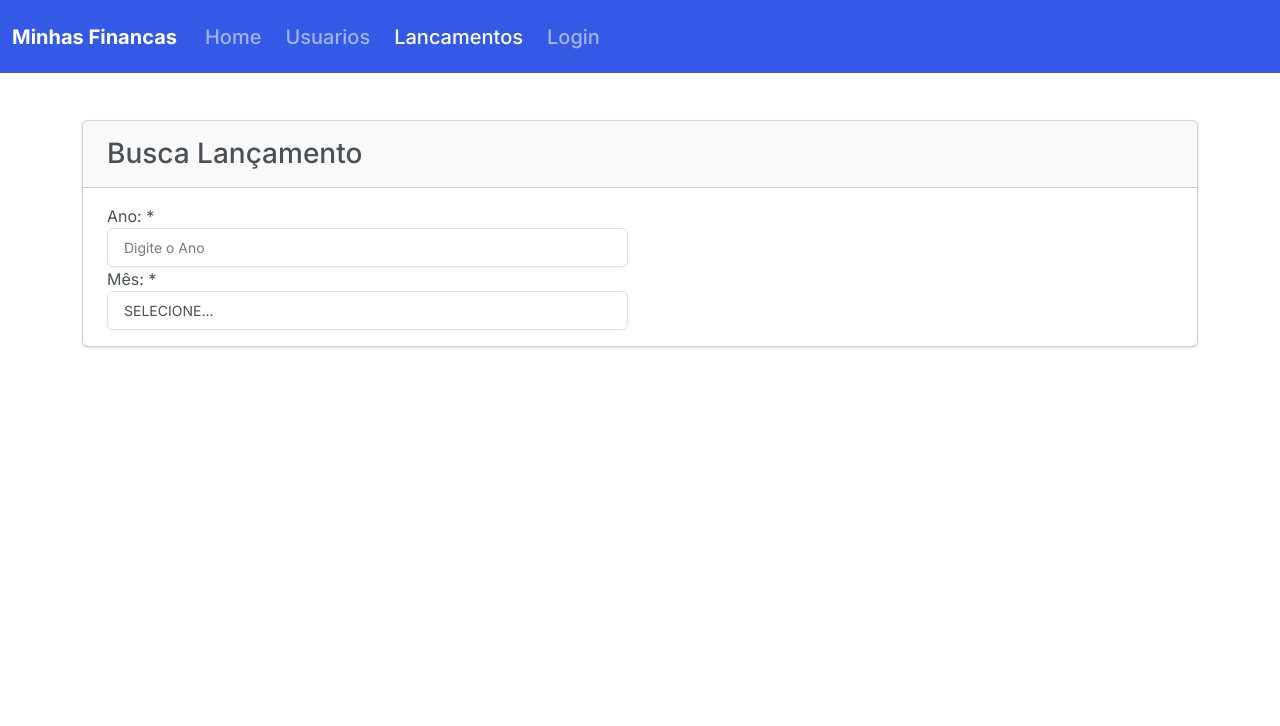
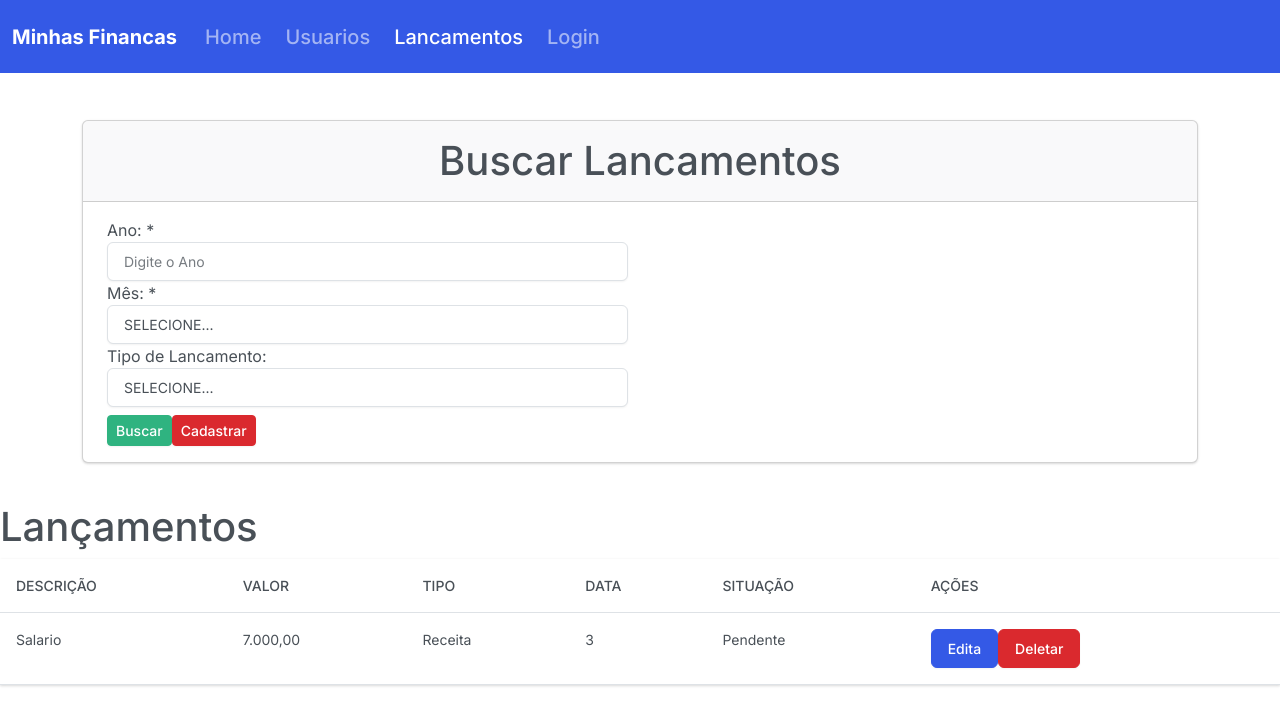
Before and after one commit to erico-lt/minhas-financas-app, a React (Create React App) app: page /cadastrar-lancamentos in a window 1280 px wide. Shown: the top 726 px of the page. Built offline with nearby package versions, Linux system fonts and the light colour scheme.

Commit message:
Criando view de buscara lancamento

```diff
--- /dev/null
+++ b/src/coponents/SelectMenu.js
@@ -0,0 +1,20 @@
+import React from "react";
+
+function SelectMenu(props) {
+
+    const options = props.lista.map( (option, index) => {
+        return (
+            <option value={option.value}>{option.label}</option>
+        )
+    });
+
+    return(
+        <>
+            <select {...props}>
+                {options}
+            </select>
+        </>
+    );
+}
+
+export default SelectMenu;
--- a/src/main/Rotas.js
+++ b/src/main/Rotas.js
@@ -6,7 +6,7 @@ import { NavBar } from "../coponents/NavBar";
 import CadastroUsuario from "../views/CadastroUsuario";
 import { Home } from "../views/Home";
 import Login from "../views/Login";
-import Lancamentos from "../views/Lancamentos";
+import Lancamentos from "../views/LancamentosView";
 
 export function Rotas() {
     return (
--- a/src/views/CadastroUsuario.js
+++ b/src/views/CadastroUsuario.js
@@ -41,7 +41,7 @@ function CadastroUsuario() {
         return msg;
     }
 
-    const salvar = () => {
+    const cadastrarUsuario = () => {
 
         if (validar() && validar().length > 0 ) {
             validar().forEach((msg, index) =>{
@@ -88,7 +88,7 @@ function CadastroUsuario() {
                             </FormGroup>
 
                             <div className="mt-2">
-                                <button type="button" onClick={salvar} className="btn btn-success">Salvar</button>
+                                <button type="button" onClick={cadastrarUsuario} className="btn btn-success">Salvar</button>
                                 <button type="button" onClick={mudarPagina} className="btn btn-danger ">Voltar</button>
                             </div>
                         </div>
--- a/src/views/Lancamentos.js
+++ /dev/null
@@ -1,49 +0,0 @@
-function Lancamentos() {
-    return (
-        <>
-            <div class="container">
-                <div class="card mb-3">
-                    <h3 class="card-header">Busca Lançamento</h3>
-                    <div class="card-body">
-                        <div class="row">
-                            <div class="col-lg-6">
-                                <div class="bs-component">
-                                 <form>
-                                    <fieldset>
-                                    <div class="form-group">
-                                                <label for="exampleInputEmail1">Ano: *</label>
-                                                <input type="text" class="form-control" id="exampleInputEmail1" aria-describedby="emailHelp"
-                                                    placeholder="Digite o Ano"/>
-                                            </div>
-                                            <div class="form-group">
-                                                <label for="exampleInputEmail1">Mês: *</label>
-                                                <select class="form-control" id="exampleSelect1">
-                                                    <option>SELECIONE...</option>
-                                                    <option>Janeiro</option>
-                                                    <option>Fevereiro</option>
-                                                    <option>Março</option>
-                                                    <option>Abril</option>
-                                                    <option>Maio</option>
-                                                    <option>Junho</option>
-                                                    <option>Julho</option>
-                                                    <option>Agosto</option>
-                                                    <option>Setembro</option>
-                                                    <option>Outubro</option>
-                                                    <option>Novembro</option>
-                                                    <option>Dezembro</option>
-
-                                                </select>
-                                            </div>
-                                    </fieldset>
-                                 </form>
-                                </div>
-                            </div>
-                        </div>
-                    </div>
-                </div>
-            </div>
-        </>
-    );
-}
-
-export default Lancamentos;
--- /dev/null
+++ b/src/views/LancamentosView.js
@@ -0,0 +1,87 @@
+import Card from "../coponents/Card";
+import FormGroup from "../coponents/FormGroup";
+import SelectMenu from "../coponents/SelectMenu";
+import LancamentoMenu from "./lancamento/LacamentoMenu";
+
+function LancamentosView() {
+
+    const meses = [
+        {label: 'SELECIONE...', value: ''},
+        {label: 'Janeiro', value: 1},
+        {label: 'Fevereiro', value: 2},
+        {label: 'Março', value: 3},
+        {label: 'Abril', value: 4},
+        {label: 'Maio', value: 5},
+        {label: 'Junho', value: 6},
+        {label: 'Julho', value: 7},
+        {label: 'Agosto', value: 8},
+        {label: 'Setembro', value: 9},
+        {label: 'Outubro', value: 10},
+        {label: 'Novembro', value: 11},
+        {label: 'Dezembro', value: 12},
+    ];
+
+    const tipos = [
+        {label: 'SELECIONE...', value: ''},
+        {label: 'Receita', value: 'RECEITA'},
+        {label: 'Despesa', value: 'DESPESA'},
+    ];
+
+    const lancamentos = [
+        {id: 1, descricao: 'Salario', valor: '7.000,00', tipo: 'Receita', mes: '3', status: 'Pendente'}
+    ];
+
+    return (
+        <>
+            <div className="container">
+                <Card title="Buscar Lancamentos">
+                    <div className="row">
+                        <div className="col-lg-6">
+                            <div className="bs-component">
+                                <form>
+                                    <fieldset>
+                                        <FormGroup htmlFor="inputMes" label="Ano: *">
+                                            <input type="number" className="form-control" id="inputMes" aria-describedby="emailHelp"
+                                                placeholder="Digite o Ano" />
+                                        </FormGroup>
+
+                                        <FormGroup htmlFor="exampleSelect1" label="Mês: *">
+
+                                            <SelectMenu lista={meses} id="exampleSelect1"  className="form-control"/>
+
+                                        </FormGroup>
+
+                                        <FormGroup htmlFor="inputTipo" label="Tipo de Lancamento:">
+
+                                            <SelectMenu lista={tipos} id="inputTipo" className="form-control"/>
+
+                                        </FormGroup>
+
+                                        <div className="gtn-group mt-2">
+                                            <button className="btn btn-sm btn-success">Buscar</button>
+                                            <button className="btn btn-sm btn-danger">Cadastrar</button>
+                                        </div>
+                                    </fieldset>
+                                </form>
+                            </div>
+                        </div>
+                    </div>
+                </Card>
+            </div>
+            <br />
+
+            <div className="row">
+                <div className="col-lg-12">
+                    <div className="page-header">
+                        <h1 id="tables">Lançamentos</h1>
+                    </div>
+                    <div className="bs-component">
+                       <LancamentoMenu lancamento={lancamentos} className="table table-hover"/>
+                    </div>
+                </div>
+            </div>
+        </>
+    );
+}
+
+export default LancamentosView;
--- /dev/null
+++ b/src/views/lancamento/LacamentoMenu.js
@@ -0,0 +1,40 @@
+export default function LancamentoMenu(props) {
+
+    const corpo = props.lancamento.map(lanca => {
+        return (
+            <tr key={lanca.id}>
+                <td>{lanca.descricao}</td>
+                <td>{lanca.valor}</td>
+                <td>{lanca.tipo}</td>
+                <td>{lanca.mes}</td>
+                <td>{lanca.status}</td>
+                <td>
+                    <button className="btn btn-primary">Edita</button>
+                    <button className="btn btn-danger">Deletar</button>
+                </td>
+            </tr>
+        )
+    })
+
+    return (
+        <>
+            <table {...props}>
+                <thead>
+                    <tr>
+                        <th scope="col">Descrição</th>
+                        <th scope="col">Valor</th>
+                        <th scope="col">Tipo</th>
+                        <th scope="col">Data</th>
+                        <th scope="col">Situação</th>
+                        <th scope="col">Ações</th>
+                    </tr>
+                </thead>
+
+                <tbody>
+                    {corpo}
+                </tbody>
+            </table>
+        </>
+    )
+
+}
```
